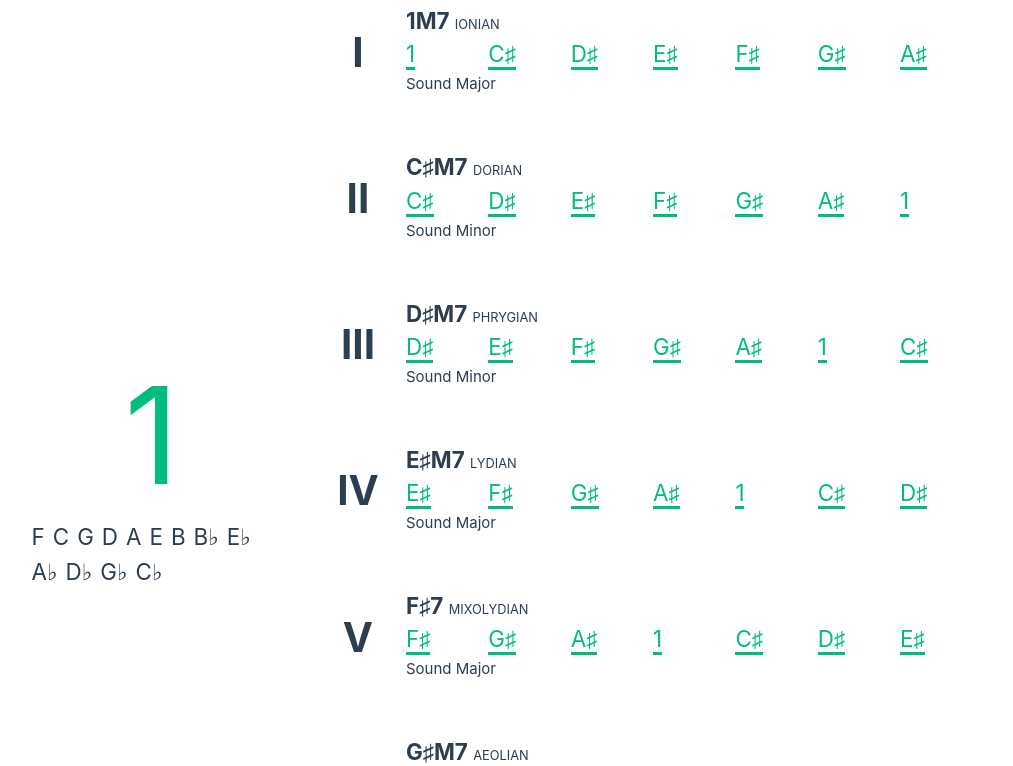
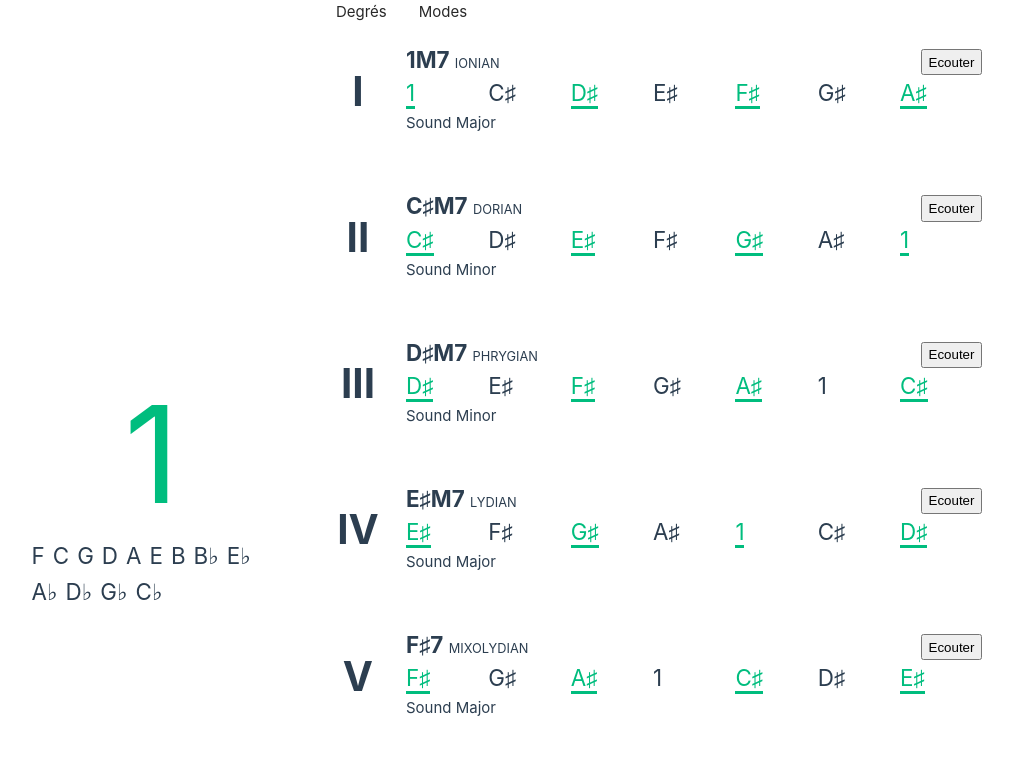
Before and after one commit to syl-p/easy-music-key, a Vue app: page /#/1/1 in a window 1280 px wide. Shown: the top 766 px of the page, without its empty margins (122-1135 px from the left). Built offline with nearby package versions, Linux system fonts and the light colour scheme.

Commit message:
feat: prepare listening btn

```diff
--- a/src/components/Element.vue
+++ b/src/components/Element.vue
@@ -1,21 +1,22 @@
 <template>
   <div class="element">
     <h2>
-      <template v-if="route.params.view === 'mode'">
-        {{ props.mode.name }} <small>{{ props.degree.notation }}</small>
-      </template>
-      <template v-else>
-        {{ props.degree.notation }} <small>{{ props.mode.name }}</small>
-      </template>
+      <span>
+        <template v-if="route.params.view === 'mode'">
+          {{ mode.name }} <small>{{ degree.notation }}</small>
+        </template>
+        <template v-else>
+          {{ degree.notation }} <small>{{ mode.name }}</small>
+        </template>
+      </span>
+      <button @click.prevent="playSound(mode.notes)">Ecouter</button>
     </h2>
     <ul>
-      <li v-for="note in props.mode.notes" :key="note">
+      <li v-for="note in mode.notes" :key="note">
         <span
           :class="{
             active:
-              route.params.view === 'degree'
-                ? props.degree.notes.includes(note)
-                : true,
+              route.params.view !== 'mode' ? degree.notes.includes(note) : true,
           }"
         >
           {{ note }}
@@ -27,32 +28,43 @@
 </template>
 
 <script setup lang="ts">
+import * as Tone from "tone";
 import { useStore } from "@/stores/main";
+import { computed } from "vue";
 import { useRoute } from "vue-router";
 const route = useRoute();
 const store = useStore();
+const tone = computed(() => store.tone);
+// eslint-disable-next-line vue/no-setup-props-destructure
+const { mode, degree } = defineProps(["mode", "degree"]);
 
-const props = defineProps(["mode", "degree"]);
+async function playSound(notes: string[]) {
+  await Tone.start();
+  if (!tone.value) store.initTone();
 
-function playSound(notes: string[], isDegree: boolean) {
-  if (isDegree) {
-    store.tone.play_chord(notes);
-  } else {
-    store.tone.play_note_by_note(notes);
+  if (tone.value) {
+    if (route.params.view == "mode") {
+      tone.value.play_note_by_note(notes);
+    } else {
+      tone.value.play_chord(notes);
+    }
   }
 }
 </script>
 
 <style>
-.element  {
+.element h2 {
+  display: flex;
+  justify-content: center;
 }
 
-.element h2 {
+.element h2 span {
   font-size: 1.4rem;
   line-height: 1.4rem;
   margin-bottom: 0px;
   text-transform: uppercase;
   font-weight: bold;
+  flex: 1;
 }
 
 .element h2 small {
--- a/src/components/Elements.vue
+++ b/src/components/Elements.vue
@@ -1,4 +1,10 @@
 <template>
+  <nav>
+    <ul>
+      <li>Degrés</li>
+      <li>Modes</li>
+    </ul>
+  </nav>
   <ul class="elements">
     <li
       v-for="(element, index) in scale.modes"
--- a/src/scale.class.ts
+++ b/src/scale.class.ts
@@ -1,134 +1,126 @@
 export default class ScaleClass {
   static sharp_text = "♯";
   static flat_text = "♭";
-    static all_natural_notes: string[] = [
-        "C",
-        "D",
-        "E",
-        "F",
-        "G",
-        "A",
-        "B",
-    ];
+  static all_natural_notes: string[] = ["C", "D", "E", "F", "G", "A", "B"];
 
-    static sharps_list: string[] = [
-        "F",
-        "C",
-        "G",
-        "D",
-        "A",
-        "E",
-        "B"
-    ].map(note => note + ScaleClass.sharp_text);
+  static sharps_list: string[] = ["F", "C", "G", "D", "A", "E", "B"].map(
+    (note) => note + ScaleClass.sharp_text
+  );
 
-    static flats_list: string[] = [
-        "B",
-        "E",
-        "A",
-        "D",
-        "G",
-        "C",
-        "F"
-    ].map(note => note + ScaleClass.flat_text);
+  static flats_list: string[] = ["B", "E", "A", "D", "G", "C", "F"].map(
+    (note) => note + ScaleClass.flat_text
+  );
 
-    static modes: {name: string, description: string}[] = [
+  static modes: { name: string; description: string }[] = [
     {
       name: "ionian",
-            description: 'Very happy and proud'
+      description: "Very happy and proud",
     },
     {
       name: "dorian",
-            description: "Jazzy style"
+      description: "Jazzy style",
     },
     {
       name: "phrygian",
-            description: "Spanish or andalusian"
+      description: "Spanish or andalusian",
     },
     {
       name: "lydian",
-            description: "Fantastic and magical "
+      description: "Fantastic and magical ",
     },
     {
       name: "mixolydian",
-            description: "Sound Major but bluesy"
+      description: "Sound Major but bluesy",
     },
     {
       name: "aeolian",
-            description: "calm and melancholy sound"
+      description: "calm and melancholy sound",
     },
     {
       name: "locrian",
-            description: "dark and unstable"
-        }
+      description: "dark and unstable",
+    },
   ];
 
-    static degrees: { name: string, notation: string, description: string }[] = [
+  static degrees: { name: string; notation: string; description: string }[] = [
     {
-            name: 'I',
-            notation: 'M7',
-            description: 'Sound Major'
+      name: "I",
+      notation: "M7",
+      description: "Sound Major",
     },
     {
-            name: 'II',
-            notation: 'm7',
-            description: 'Sound Minor'
+      name: "II",
+      notation: "m7",
+      description: "Sound Minor",
     },
     {
-            name: 'III',
-            notation: 'm7',
-            description: 'Sound Minor'
+      name: "III",
+      notation: "m7",
+      description: "Sound Minor",
     },
     {
-            name: 'IV',
-            notation: 'M7',
-            description: 'Sound Major'
+      name: "IV",
+      notation: "M7",
+      description: "Sound Major",
     },
     {
-            name: 'V',
-            notation: '7',
-            description: 'Sound Major'
+      name: "V",
+      notation: "7",
+      description: "Sound Major",
     },
     {
-            name: 'VI',
-            notation: 'm7',
-            description: 'Sound Minor'
+      name: "VI",
+      notation: "m7",
+      description: "Sound Minor",
     },
     {
-            name: 'VII',
-            notation: 'ø (m7♭5)',
-            description: 'Sound Minor and diminished'
+      name: "VII",
+      notation: "ø (m7♭5)",
+      description: "Sound Minor and diminished",
     },
   ];
 
   static get_alterations(key: string): string[] {
-        const with_b: boolean = key.includes(ScaleClass.flat_text) || key === 'F';
-        const circle: string[] = with_b ? ScaleClass.flats_list : ScaleClass.sharps_list;
-        const key_string_to_check = !with_b ? key.replace(ScaleClass.sharp_text, '') : key;
+    const with_b: boolean = key.includes(ScaleClass.flat_text) || key === "F";
+    const circle: string[] = with_b
+      ? ScaleClass.flats_list
+      : ScaleClass.sharps_list;
+    const key_string_to_check = !with_b
+      ? key.replace(ScaleClass.sharp_text, "")
+      : key;
 
-        const circle_index: number = circle.findIndex(note => (with_b ? note : note.slice(0, -1)) == key_string_to_check);
+    const circle_index: number = circle.findIndex(
+      (note) => (with_b ? note : note.slice(0, -1)) == key_string_to_check
+    );
 
-
-        let sharpsOrFlats: string[] = []
+    let sharpsOrFlats: string[] = [];
     if (circle_index === -1) {
-            sharpsOrFlats = with_b ? [circle[0]] : circle
+      sharpsOrFlats = with_b ? [circle[0]] : circle;
     } else {
-            sharpsOrFlats = circle.slice(0, with_b ? circle_index + 2 : circle_index - 1);
+      sharpsOrFlats = circle.slice(
+        0,
+        with_b ? circle_index + 2 : circle_index - 1
+      );
     }
 
-        return sharpsOrFlats
+    return sharpsOrFlats;
   }
 
   static get_major_scale_from_key(key: string): string[] {
-        const with_b: boolean = key.includes(ScaleClass.flat_text) || key === 'F';
-        const alteration_text = with_b ? ScaleClass.flat_text : ScaleClass.sharp_text;
-        const notes_for_scale: string[] = []
+    const with_b: boolean = key.includes(ScaleClass.flat_text) || key === "F";
+    const alteration_text = with_b
+      ? ScaleClass.flat_text
+      : ScaleClass.sharp_text;
+    const notes_for_scale: string[] = [];
 
     const sharpsOrFlats: string[] = ScaleClass.get_alterations(key);
 
-        const index_in_natural_notes: number = ScaleClass.all_natural_notes
-            .findIndex(note => note == key.replace(alteration_text, ''));
+    const index_in_natural_notes: number =
+      ScaleClass.all_natural_notes.findIndex(
+        (note) => note == key.replace(alteration_text, "")
+      );
 
-        notes_for_scale.push(key) // Push the first note
+    notes_for_scale.push(key); // Push the first note
 
     // LOOP
     for (let i = 1; i < 7; i++) {
@@ -137,8 +129,12 @@ export default class ScaleClass {
         note_index -= ScaleClass.all_natural_notes.length;
       }
 
-            const note = sharpsOrFlats.includes(ScaleClass.all_natural_notes[note_index] + alteration_text) ? ScaleClass.all_natural_notes[note_index] + alteration_text : ScaleClass.all_natural_notes[note_index];
-            notes_for_scale.push(note)
+      const note = sharpsOrFlats.includes(
+        ScaleClass.all_natural_notes[note_index] + alteration_text
+      )
+        ? ScaleClass.all_natural_notes[note_index] + alteration_text
+        : ScaleClass.all_natural_notes[note_index];
+      notes_for_scale.push(note);
     }
     // END LOOP
 
@@ -146,16 +142,21 @@ export default class ScaleClass {
   }
 
   static get_degrees(key: string) {
-        const degrees: { notation: string, roman: string, notes: string[], description: string }[] = [];
+    const degrees: {
+      notation: string;
+      roman: string;
+      notes: string[];
+      description: string;
+    }[] = [];
 
     ScaleClass.get_major_scale_from_key(key).forEach((note, index) => {
-            const mode_notes: string[] = ScaleClass.get_modes(key)[index].notes
+      const mode_notes: string[] = ScaleClass.get_modes(key)[index].notes;
       const degree = {
-                notation: note + '' + ScaleClass.degrees[index].notation,
+        notation: note + "" + ScaleClass.degrees[index].notation,
         roman: ScaleClass.degrees[index].name,
         description: ScaleClass.degrees[index].description,
-                notes: mode_notes.filter((note, index) => [0, 2, 4, 6].includes(index))
-            }
+        notes: mode_notes.filter((note, index) => [0, 2, 4, 6].includes(index)),
+      };
       degrees.push(degree);
     });
 
@@ -163,11 +164,10 @@ export default class ScaleClass {
   }
 
   static get_modes(key: string) {
-        const modes: { name: string, notes: string[] }[] = [];
+    const modes: { name: string; notes: string[] }[] = [];
     const scale = ScaleClass.get_major_scale_from_key(key);
 
     scale.forEach((note, index) => {
-
       let notes: string[] = [];
 
       notes = [...scale.slice(index, scale.length), ...scale.slice(0, index)];
@@ -175,7 +175,7 @@ export default class ScaleClass {
       const mode = {
         ...ScaleClass.modes[index],
         notes,
-            }
+      };
 
       modes.push(mode);
     });
@@ -185,14 +185,14 @@ export default class ScaleClass {
   public key: string;
   public all_notes: string[];
   public alterations: string[];
-    public degrees: { notation: string, roman: string }[];
-    public modes: { name: string, notes: string[] }[];
+  public degrees: { notation: string; roman: string }[];
+  public modes: { name: string; notes: string[] }[];
 
   constructor(key: string) {
     this.key = key;
     this.all_notes = ScaleClass.get_major_scale_from_key(key);
     this.degrees = ScaleClass.get_degrees(key);
     this.modes = ScaleClass.get_modes(key);
-        this.alterations = ScaleClass.get_alterations(key)
+    this.alterations = ScaleClass.get_alterations(key);
   }
 }
--- a/src/stores/main.ts
+++ b/src/stores/main.ts
@@ -1,17 +1,20 @@
-import {defineStore} from "pinia";
-import {ref} from "vue";
+import { defineStore } from "pinia";
+import { ref } from "vue";
 import TonePlayerClass from "@/tone-player.class";
 import ScaleClass from "@/scale.class";
 
-export const useStore = defineStore('store', () => {
-const tone_temp = new TonePlayerClass();
+export const useStore = defineStore("store", () => {
   const scale = ref(new ScaleClass("C"));
-    const tone = ref(tone_temp)
+  const tone = ref<TonePlayerClass | null>(null);
 
-    const setScale = (key: string) => {
-        console.log("setScale")
-        scale.value = new ScaleClass(key);
-    }
+  const setScale = (key: string) => {
+    scale.value = new ScaleClass(key);
+  };
 
-  return { scale, tone, setScale };
+  const initTone = async () => {
+    const tone_temp = new TonePlayerClass();
+    tone.value = tone_temp;
+  };
+
+  return { scale, initTone, tone, setScale };
 });
```
Also changed, not shown: src/tone-player.class.ts (+67 -31 lines). Lines whose indentation alone changed are shown as unchanged.
